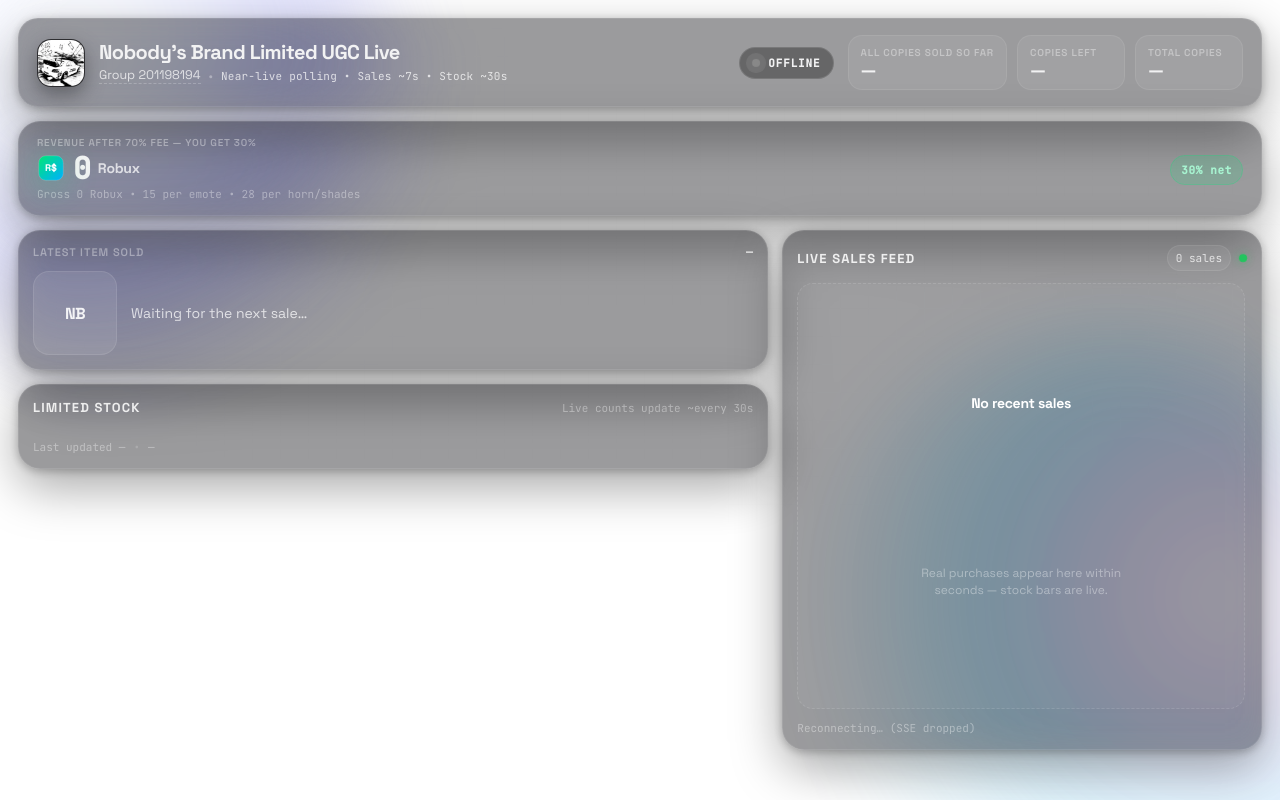
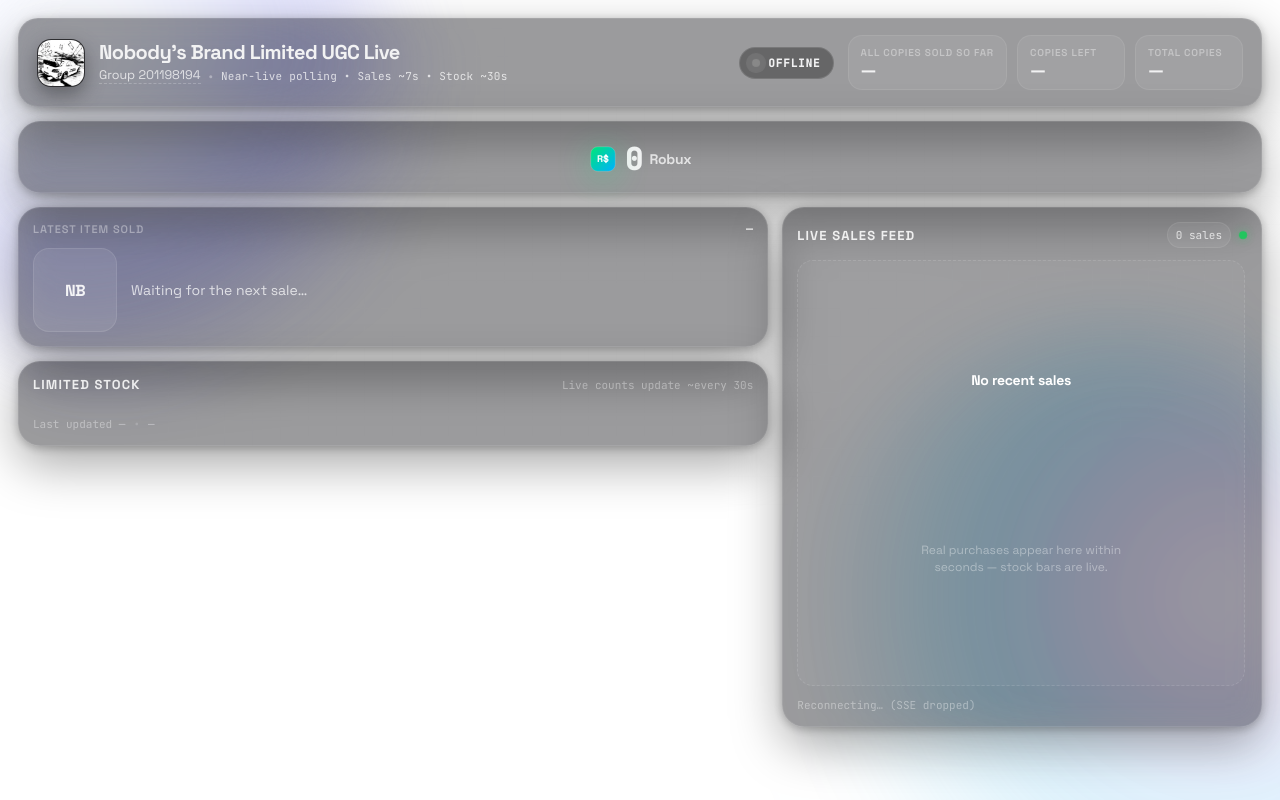
Before and after one commit to aiaiai-998/Sale-tracker-nobody-brand, a website: page public/index.html in a window 1280 px wide. Drawn offline with Linux system fonts and the light colour scheme; no server answers.

Commit message:
fix: revenue card shows only Robux amount with icon, remove subtitle and pill
Co-authored-by: arena-agent <297053741+arena-agent@users.noreply.github.com>

```diff
--- a/public/index.html
+++ b/public/index.html
@@ -55,19 +55,12 @@
 
     <!-- Revenue — after-fee Robux counter with 1s clock animation -->
     <div class="glass revenue-card" aria-live="polite">
-      <div class="revenue-left">
-        <div class="revenue-k">Revenue after 70% fee — you get 30%</div>
       <div class="revenue-v">
         <span class="robux-icon" aria-hidden="true">
           <svg viewBox="0 0 32 32" width="28" height="28" role="img"><defs><linearGradient id="rg" x1="0" y1="0" x2="1" y2="1"><stop offset="0%" stop-color="#00E676"/><stop offset="100%" stop-color="#00B0FF"/></linearGradient></defs><rect x="2" y="2" width="28" height="28" rx="8" fill="url(#rg)" stroke="rgba(255,255,255,0.18)"/><text x="16" y="19" text-anchor="middle" font-family="Space Grotesk, sans-serif" font-size="11" font-weight="800" fill="white">R$</text></svg>
         </span>
         <span id="revenue-net" class="revenue-number">0</span>
         <span class="revenue-suffix"> Robux</span>
-        </div>
-        <div class="revenue-sub">Gross <span id="revenue-gross">0</span> Robux • 15 per emote • 28 per horn/shades</div>
-      </div>
-      <div class="revenue-right">
-        <span class="revenue-pill">30% net</span>
       </div>
     </div>
 
--- a/public/style.css
+++ b/public/style.css
@@ -153,8 +153,8 @@ body{
 
 /* Revenue — after-fee Robux clock */
 .revenue-card{
-  display:flex; align-items:center; justify-content:space-between;
-  gap:16px; padding:14px 18px;
+  display:flex; align-items:center; justify-content:center;
+  gap:16px; padding:18px 18px;
 }
 .revenue-left{ min-width:0 }
 .revenue-k{ font-size:10px; letter-spacing:0.08em; text-transform:uppercase; color: var(--faint); font-weight:600 }
```
Lines whose indentation alone changed are shown as unchanged.
